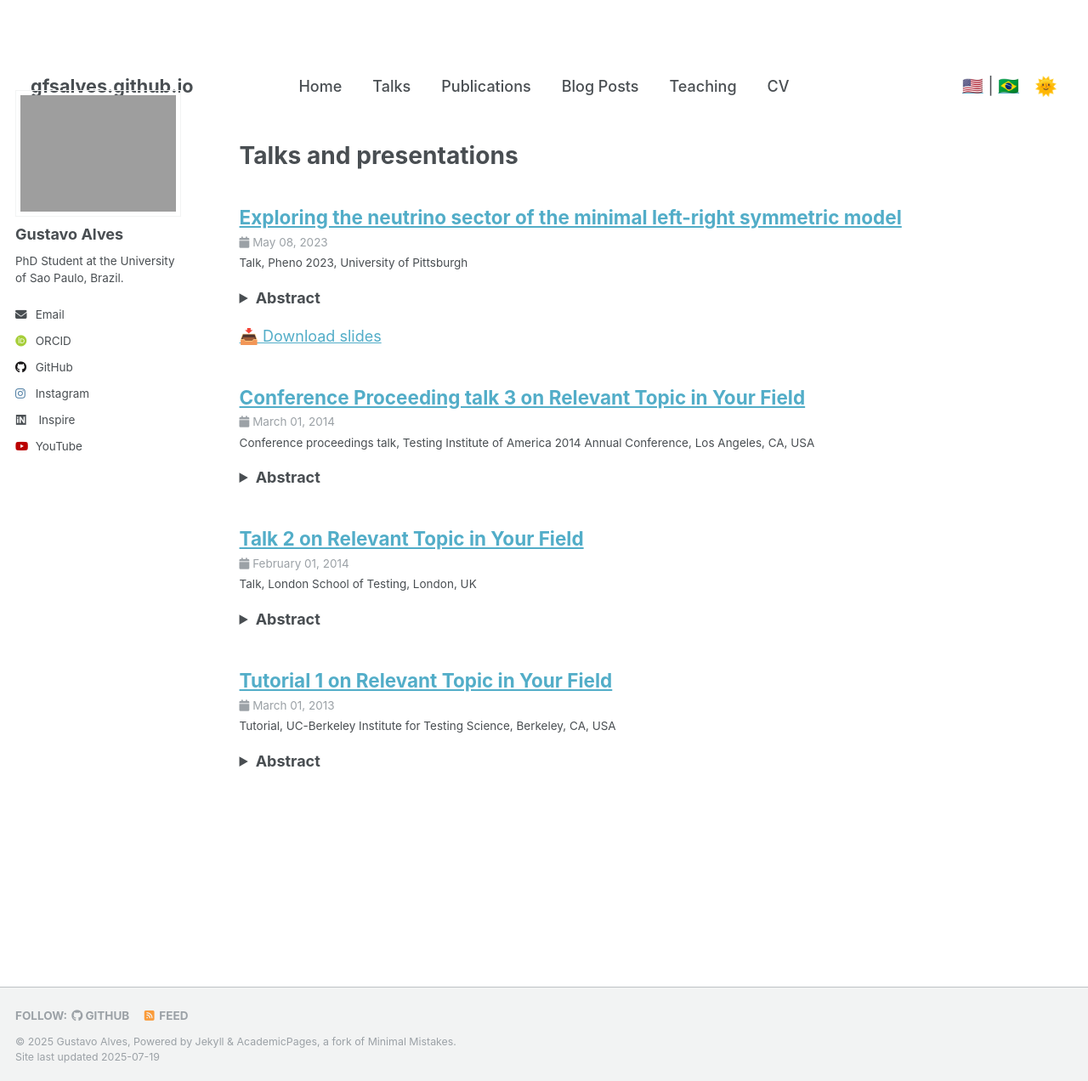
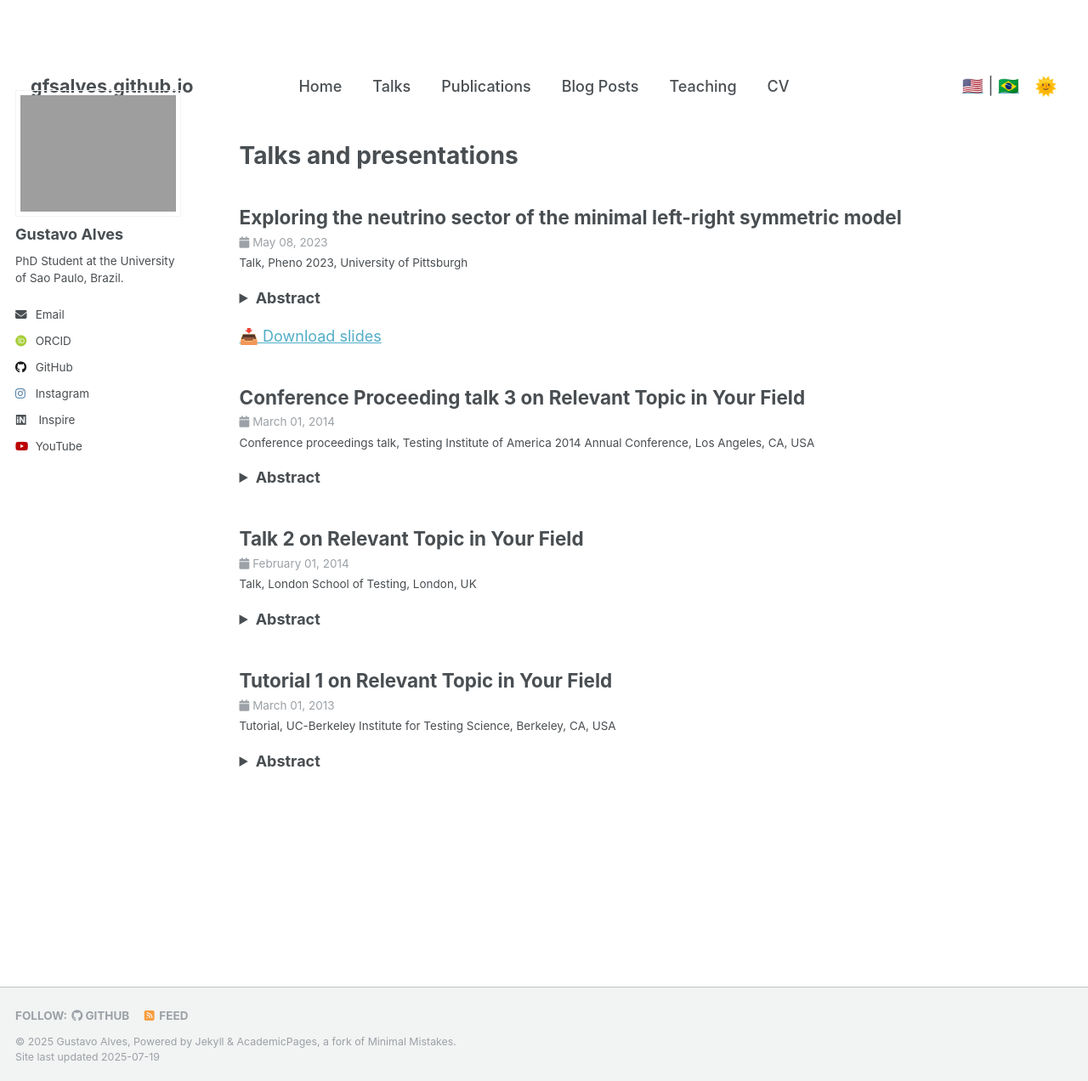
Before and after one commit to gfsalves/gfsalves.github.io, a Jekyll site: the page built from _pages/en/talks.html, in a window 1280 px wide and 1272 px high. Shown: the whole window at 85% size. Built offline with Jekyll 4.4.1, drawn with Linux system fonts in a browser that asks for light colours; some web fonts are replaced; a script that is not in the unit is left out.

Commit message:
change talks layout

```diff
--- a/_includes/archive-single-talk.html
+++ b/_includes/archive-single-talk.html
@@ -1,51 +1,3 @@
-<!-- {% include base_path %}
-
-{% if post.header.teaser %}
-  {% capture teaser %}{{ post.header.teaser }}{% endcapture %}
-{% else %}
-  {% assign teaser = site.teaser %}
-{% endif %}
-
-{% if post.id %}
-  {% assign title = post.title | markdownify | remove: "<p>" | remove: "</p>" %}
-{% else %}
-  {% assign title = post.title %}
-{% endif %}
-
-{% if post.slidesurl %}
-  <p><a href="{{ post.slidesurl }}" target="_blank">Download lides</a></p>
-{% endif %}
-
-<div class="{{ include.type | default: "list" }}__item">
-  <article class="archive__item" itemscope itemtype="http://schema.org/CreativeWork">
-    {% if include.type == "grid" and teaser %}
-      <div class="archive__item-teaser">
-        <img src=
-          {% if teaser contains "://" %}
-            "{{ teaser }}"
-          {% else %}
-            "{{ teaser | prepend: "/images/" | prepend: base_path }}"
-          {% endif %}
-          alt="">
-      </div>
-    {% endif %}
-    <h2 class="archive__item-title" itemprop="headline">
-      {% if post.link %}
-        <a href="{{ post.link }}">{{ title }}</a> <a href="{{ base_path }}{{ post.url }}" rel="permalink"><i class="fa fa-link" aria-hidden="true" title="permalink"></i><span class="sr-only">Permalink</span></a>
-      {% else %}
-        <a href="{{ base_path }}{{ post.url }}" rel="permalink">{{ title }}</a>
-      {% endif %}
-    </h2>
-    {% if post.read_time %}
-      <p class="page__meta"><i class="fa fa-clock" aria-hidden="true"></i> {% include read-time.html %}</p>
-    {% endif %}
-    {% if post.date %}<p class="page__meta"><i class="fa fa-clock" aria-hidden="true"></i> {{ post.date | date: '%B %d, %Y' }}</p>{% endif %}
-    {% if post.venue %}<p class="archive__item-excerpt" itemprop="description">{{post.type}}, {{ post.venue }},  {{post.location}} {% endif %}
-    {% if post.excerpt %}<p class="archive__item-excerpt" itemprop="description">{{ post.excerpt | markdownify }}</p>{% endif %}
-  </article>
-</div> -->
-
-
 {% include base_path %}
 
 {% if post.header.teaser %}
@@ -76,14 +28,7 @@
     {% endif %}
 
     <h2 class="archive__item-title" itemprop="headline">
-      {% if post.link %}
-        <a href="{{ post.link }}" target="_blank" rel="noopener noreferrer">{{ title }}</a>
-        <a href="{{ base_path }}{{ post.url }}" rel="permalink">
-          <i class="fa fa-link" aria-hidden="true" title="Permalink"></i><span class="sr-only">Permalink</span>
-        </a>
-      {% else %}
-        <a href="{{ base_path }}{{ post.url }}" rel="permalink">{{ title }}</a>
-      {% endif %}
+      {{ title }}
     </h2>
 
     {% if post.date %}
@@ -107,7 +52,7 @@
     {% endif %}
   </article>
 
-    {% if post.slidesurl %}
-      <p><a href="{{ post.slidesurl }}" target="_blank">📥 Download slides</a></p>
-    {% endif %}
+  {% if post.slidesurl %}
+    <p><a href="{{ post.slidesurl }}" target="_blank">📥 Download slides</a></p>
+  {% endif %}
 </div>
```
